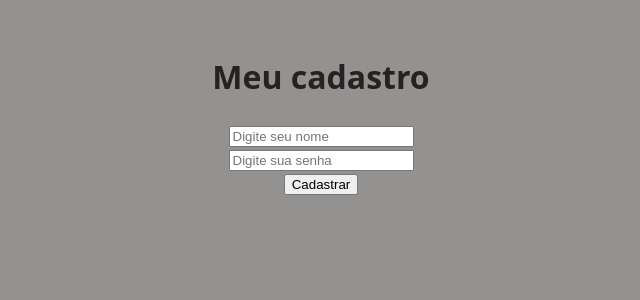
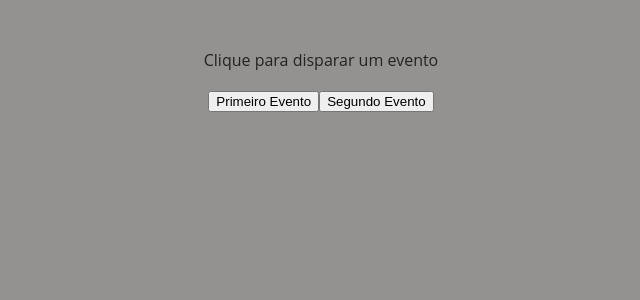
Before and after one commit to Romulo-Queiroz/React, a React (Vite) app: page / in a window 1280 px wide. Shown: the top 300 px of the page, without its empty margins (319-959 px from the left). Built offline with nearby package versions, Linux system fonts and the light colour scheme.

Commit message:
build: eventos

```diff
--- a/src/App.jsx
+++ b/src/App.jsx
@@ -1,11 +1,10 @@
 import "./App.css";
-import Form from "./components/form";
+import Evento from "./components/Evento";
 
 function App() {
-  const name = "Rômulo";
   return (
     <div className="App">
-      <Form />
+      <Evento />
     </div>
   );
 }
--- a/src/components/Evento.jsx
+++ b/src/components/Evento.jsx
@@ -1,12 +1,18 @@
+import Button from "./evento/button";
+
 function Evento() {
   function meuEvento() {
-    alert("Evento disparado");
+    alert("Evento um disparado");
+  }
+  function segundoEvento() {
+    alert("Evento dois disparado");
   }
 
   return (
     <div>
-      <h1>Evento</h1>
-      <button onClick={meuEvento}>Button</button>
+      <p>Clique para disparar um evento</p>
+      <Button event={meuEvento} text="Primeiro Evento" />
+      <Button event={segundoEvento} text="Segundo Evento" />
     </div>
   );
 }
--- /dev/null
+++ b/src/components/evento/button.jsx
@@ -0,0 +1,5 @@
+function Button(props) {
+  return <button onClick={props.event}> {props.text}</button>;
+}
+
+export default Button;
```
